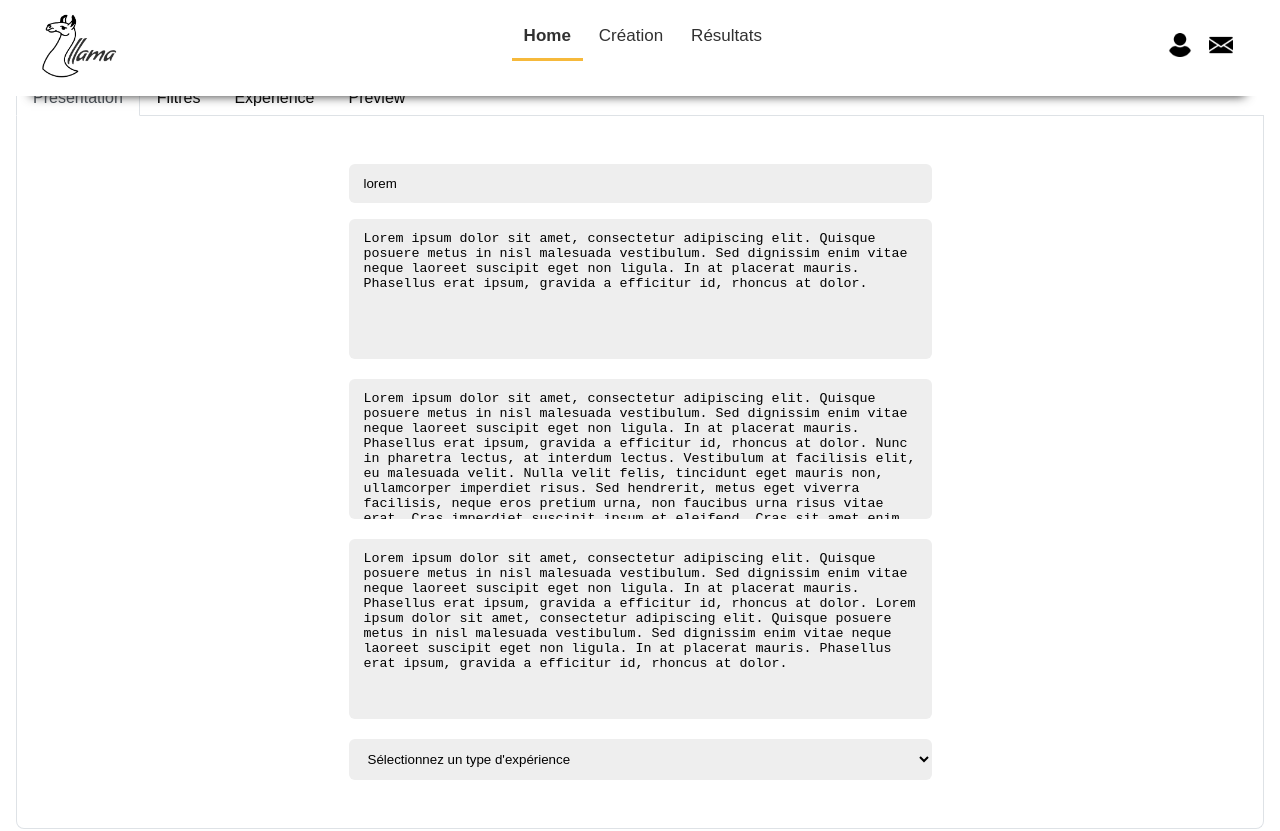
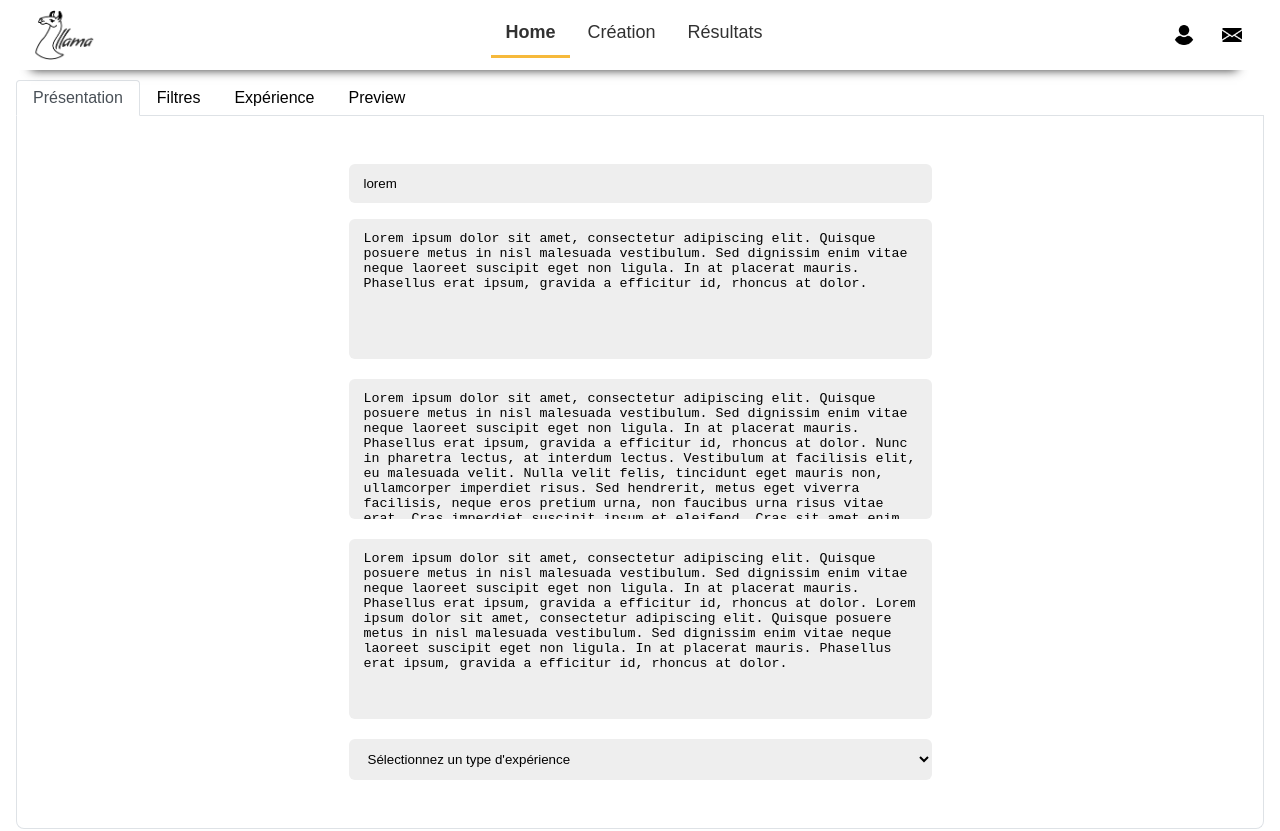
Before and after one commit to BallyB/Llama, a Svelte app in the folder Frontend/: page / in a window 1280 px wide. Shown: the top 831 px of the page. Built offline with nearby package versions, Linux system fonts and the light colour scheme; a web font is replaced by a local one.

Commit message:
navbar update

```diff
--- a/Frontend/src/layout/Navbar.svelte
+++ b/Frontend/src/layout/Navbar.svelte
@@ -14,17 +14,11 @@
 </nav> -->
 
 
-
-
-
-
-
 <nav class="shadow">
-  <div>
-    <!-- <a class="links" href="/">LOGO</a> -->
+  <div class="left-links">
     <a class="logo" href="/"><img class="logo" src="images/llama.png" alt="logo" /></a>
   </div>
-  <div class="left-links">
+  <div class="centered-links">
     <a class="links selected" href="/">Home</a>
     <a class="links" href="/"> Création</a>
     <a class="links" href="/"> Résultats</a>
@@ -32,8 +26,6 @@
   <div class="right-links">
     <a class="profile" href="/"><img class="profile" src="images/user.png" alt="profile" /></a>
     <a class="chat" href="/"><img class="chat" src="images/email.png" alt="chat" /></a>
-    <!-- <a class="links" href="/"> Profil </a> -->
-    <!-- <a class="links" href="/">Messagerie</a> -->
   </div>
 </nav>
 
@@ -42,33 +34,47 @@
     display: flex;
     position: fixed;
     top: 0;
-    width: 95%;
+    width: 95vw;
     overflow: auto;
     height: auto;
     justify-content: space-between;
   }
   .logo {
-    height: 8vh;
+    height: 50px;
+    display: inline-block;
   }
   .chat,.profile {
-    padding-top: 25%;
-    height: 3vh;
-    padding-right: 0.5vw;
+    height: 20px;
+    display: inline-block;
+  }
+  .profile{
+    padding-right: 14px;
+  }
+  .left-links {
+    display: flex;
+    align-items: center;
+    justify-content: space-around;
+  }
+  .centered-links {
+    /* display: flex; */
+    align-items: center;
+    justify-content: space-around;
   }
   .right-links {
-    justify-content: space-between;
+    display: flex;
+    align-items: center;
+    justify-content: space-around;
   }
   .links {
     display: inline-block;
     text-align: center;
-    padding: 12px;
+    padding: 12px 14px;
     color: #313131;
     text-decoration: none;
-    font-size: 17px;
+    font-size: 18px;
     font-family: "Varta", sans-serif;
   }
   .links:hover {
-    /* color:#f6b93b; */
     border-bottom: 3px solid #f6b93b;
   }
   .selected {
@@ -78,20 +84,12 @@
 
   .shadow {
     background-color: #fff;
-    padding: 14px;
+    padding: 10px;
     box-shadow: 0px 15px 10px -15px #313131;
     z-index: 1000;
   }
 
-  /* .shadow {
-    margin: 0;
-    background-color: #FFF;
-    align-items: center;
-    justify-content: center;
-    box-shadow: 0px 15px 10px -15px #313131;
-  }
-
-  .nav {
+  /* .nav {
     overflow: hidden;
     list-style: none;
     margin: 0;
```
